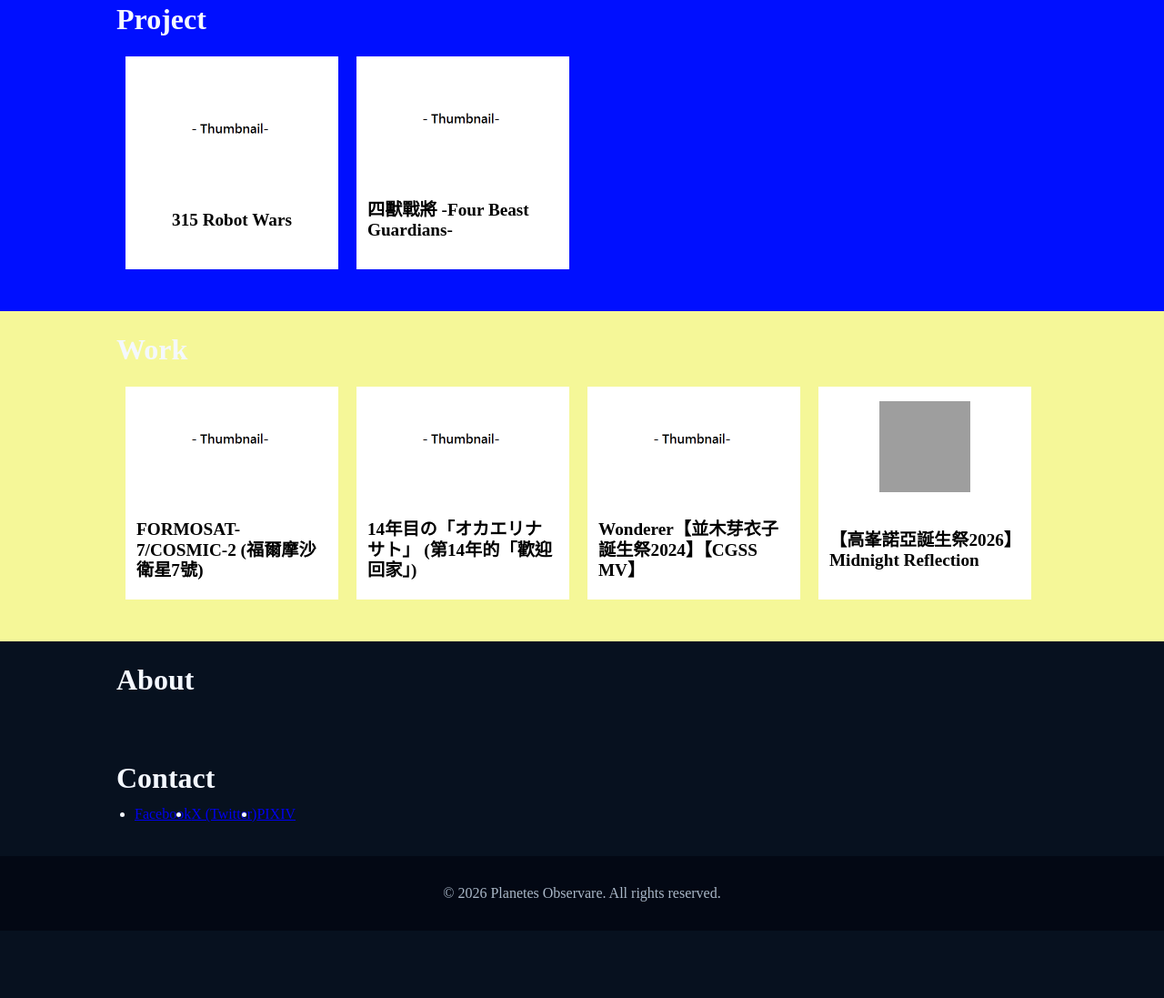
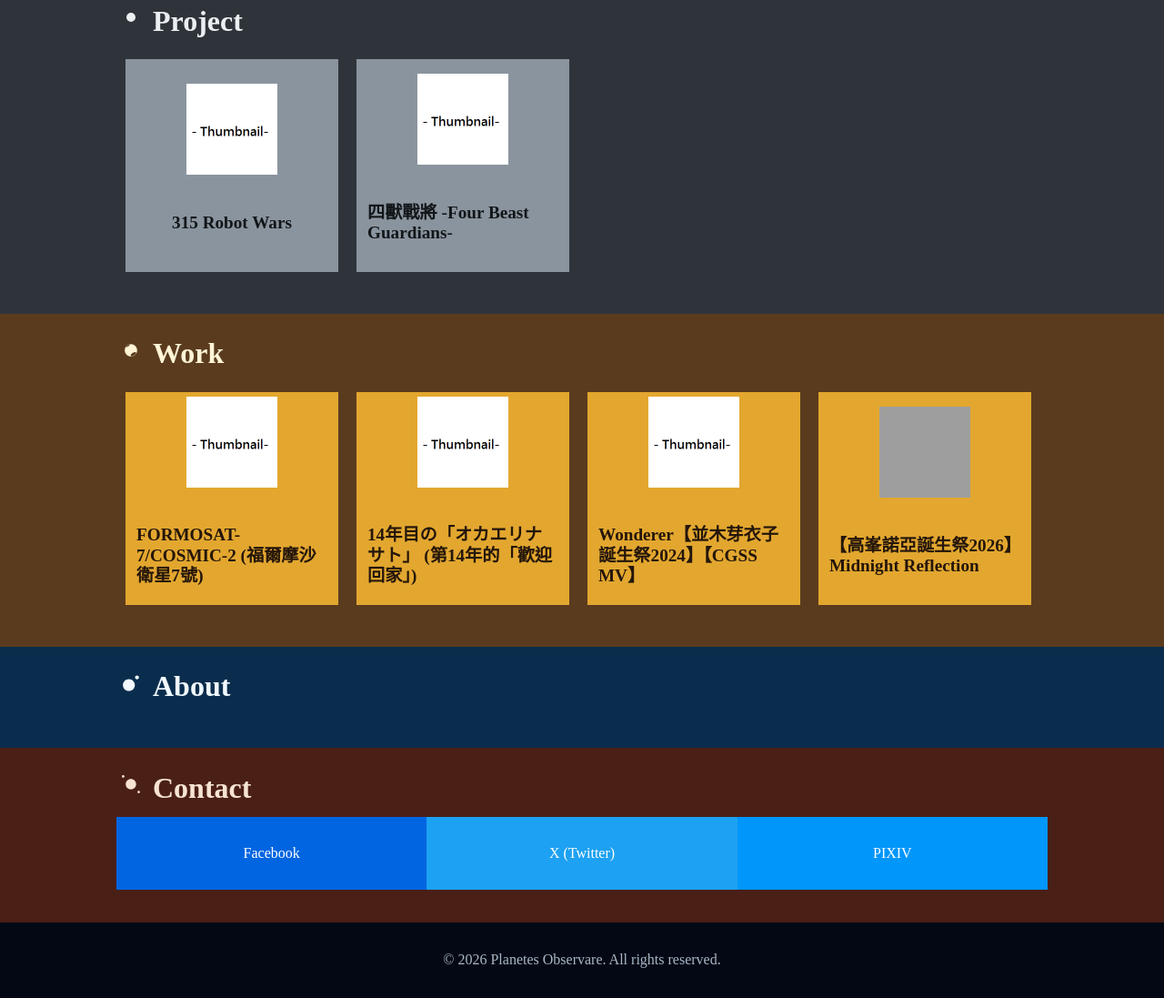
Before and after one commit to WildDagger/planetes-observare, a plain HTML site: page index.html in a window 1280 px wide. Shown: the part 821-1918 px from the top of the page at 91% size. Before the commit the page ends 1844 px from the top, so only its background shows below. Drawn offline with Linux system fonts and the light colour scheme.

Commit message:
更新網站
Co-authored-by: Copilot <copilot@github.com>

```diff
--- a/css/style.css
+++ b/css/style.css
@@ -7,8 +7,23 @@
     --navbar-hover-bg-color: #b0dcff;
     --navbar-hover-text-color: #191c5b;
 
-    --section-project-bg-color: #000fff;
-    --section-work-bg-color: #f5f798;
+    --section-project-bg-color: #2F343A;
+    --section-project-text-color: #ECEFF1;
+    --section-project-tile-color: #8A949E;
+    --section-project-tile-text-color: #121619;
+    --section-project-title-text-color: #F5F7FA;
+
+    --section-work-bg-color: #5A3B1E;
+    --section-work-text-color: #FFF4D6;
+    --section-work-tile-color: #E3A72F;
+    --section-work-tile-text-color: #24160A;
+    --section-work-title-text-color: #FFE6A3;
+
+    --section-about-bg-color: #0B2D4D;
+    --section-about-text-color: #F2FAFF;
+
+    --section-contact-bg-color: #4A1F16;
+    --section-contact-text-color: #F7E4D0;
 
     --footer-bg-color: #030814;
     --footer-text-color: #AAB8C8;
@@ -97,12 +112,97 @@ star-background {
     padding: 24px 0;
 }
 
+.section .section-title {
+    display: flex;
+    flex-direction: row;
+    align-items: center;
+    gap: 8px;
+}
+
+.section .section-title icon-logo {
+    --size: 1em;
+}
+
 .section#project {
     background-color: var(--section-project-bg-color);
+    color: var(--section-project-text-color);
+}
+
+.section#project tile-block {
+    --tile-bg-color: var(--section-project-tile-color);
+    --tile-text-color: var(--section-project-tile-text-color);
 }
 
 .section#work {
     background-color: var(--section-work-bg-color);
+    color: var(--section-work-text-color);
+}
+
+.section#work tile-block {
+    --tile-bg-color: var(--section-work-tile-color);
+    --tile-text-color: var(--section-work-tile-text-color);
+}
+
+.section#about {
+    background-color: var(--section-about-bg-color);
+    color: var(--section-about-text-color);
+}
+
+.section#contact {
+    background-color: var(--section-contact-bg-color);
+    color: var(--section-contact-text-color);
+}
+
+.section#contact .sns {
+    height: 5em;
+    display: flex;
+    justify-content: space-between;
+    align-items: center;
+    list-style: none;
+    padding: 0;
+}
+
+.section#contact .sns .sns-item {
+    flex: 1;
+    text-align: center;
+    padding: 1em;
+    text-decoration: none;
+    box-sizing: border-box; /* 讓 padding 包含在高度內 */
+    height: 100%; /* 填滿父元素高度 */
+    display: flex; /* 讓文字可以垂直置中 */
+    align-items: center;
+    justify-content: center;
+    font-weight: 400;
+    transition: 0.25s;
+}
+
+.section#contact .sns .sns-item a {
+    color: #fff;
+    transition: font-weight 0.25s;
+    text-decoration: none;
+    width: 100%;
+    height: 100%;
+    line-height: 3em;
+}
+
+.section#contact .sns .sns-item a:hover {
+    font-weight: bold;
+}
+
+.section#contact .sns .sns-item.x-twitter {
+    background-color: #1DA1F2;
+}
+
+.section#contact .sns .sns-item.facebook {
+    background-color: #0165E1;
+}
+
+.section#contact .sns .sns-item.instagram {
+    background-color: #E1306C;
+}
+
+.section#contact .sns .sns-item.pixiv {
+    background-color: #0096FA;
 }
 
 .section .section-title {
--- a/index.html
+++ b/index.html
@@ -47,23 +47,23 @@
         </header>
         <div class="main">
             <section id="project" class="section">
-                <h1 class="section-title">Project</h1>
+                <h1 class="section-title"><icon-logo planet="mercury"></icon-logo>Project</h1>
                 <div class="inner"></div>
             </section>
             <section id="work" class="section">
-                <h1 class="section-title">Work</h1>
+                <h1 class="section-title"><icon-logo planet="venus"></icon-logo>Work</h1>
                 <div class="inner"></div>
             </section>
             <section id="about" class="section">
-                <h1 class="section-title">About</h1>
+                <h1 class="section-title"><icon-logo planet="earth"></icon-logo>About</h1>
                 <div class="inner"></div>
             </section>
             <section id="contact" class="section">
-                <h1 class="section-title">Contact</h1>
-                <ul class="inner contact-list">
-                    <li class="contact-item fb"><a href="https://www.facebook.com/PlanetesObservare">Facebook</a></li>
-                    <li class="contact-item x-twitter"><a href="https://x.com/planetesobs1957">X (Twitter)</a></li>
-                    <li class="contact-item pixiv"><a href="https://www.pixiv.net/users/810979">PIXIV</a></li>
+                <h1 class="section-title"><icon-logo planet="mars"></icon-logo>Contact</h1>
+                <ul class="inner sns">
+                    <li class="sns-item facebook"><a href="https://www.facebook.com/PlanetesObservare">Facebook</a></li>
+                    <li class="sns-item x-twitter"><a href="https://x.com/planetesobs1957">X (Twitter)</a></li>
+                    <li class="sns-item pixiv"><a href="https://www.pixiv.net/users/810979">PIXIV</a></li>
                 </ul>
             </section>
         </div>
```
